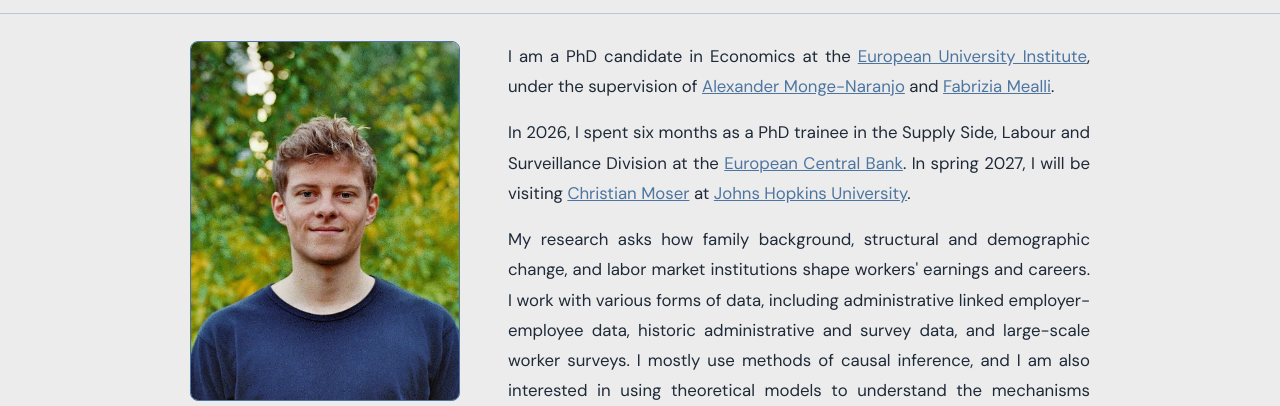
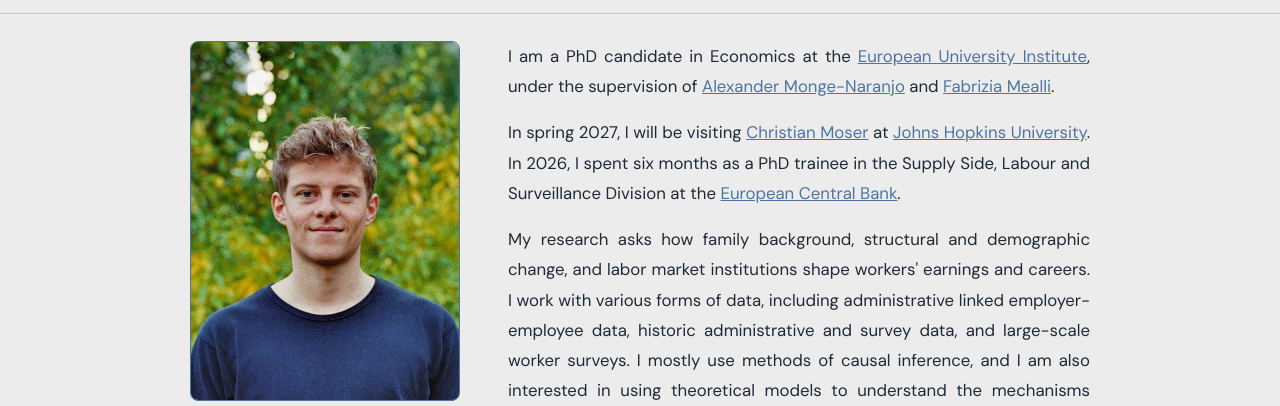
Before and after one commit to rbambino/rbambino.github.io, a plain HTML site: page index.html in a window 1280 px wide. Shown: the part 59-465 px from the top of the page. Drawn offline with Linux system fonts and the light colour scheme.

Commit message:
Reorder paragraphs in index.html

```diff
--- a/index.html
+++ b/index.html
@@ -550,7 +550,7 @@
                 </div>
                 <div class="intro-text">
                     <p>I am a PhD candidate in Economics at the <a href="https://www.eui.eu/en/academic-units/department-of-economics" target="_blank">European University Institute</a>, under the supervision of <a href="https://alexandermonge.com/about-me/" target="_blank">Alexander Monge-Naranjo</a> and <a href="https://sites.google.com/unifi.it/fabriziamealli" target="_blank">Fabrizia Mealli</a>.</p>
-                    <p>In 2026, I spent six months as a PhD trainee in the Supply Side, Labour and Surveillance Division at the <a href="https://www.ecb.europa.eu/home/html/index.en.html" target="_blank">European Central Bank</a>. In spring 2027, I will be visiting <a href="https://www.economoser.com/" target="_blank">Christian Moser</a> at <a href="https://econ.jhu.edu/" target="_blank">Johns Hopkins University</a><!-- and <a href="https://alexandermonge.com/about-me/" target="_blank">Alexander Monge-Naranjo</a> at the <a href="https://www.atlantafed.org/" target="_blank">Federal Reserve Bank of Atlanta</a>-->.</p>
+                    <p>In spring 2027, I will be visiting <a href="https://www.economoser.com/" target="_blank">Christian Moser</a> at <a href="https://econ.jhu.edu/" target="_blank">Johns Hopkins University</a><!-- and <a href="https://alexandermonge.com/about-me/" target="_blank">Alexander Monge-Naranjo</a> at the <a href="https://www.atlantafed.org/" target="_blank">Federal Reserve Bank of Atlanta</a>-->. In 2026, I spent six months as a PhD trainee in the Supply Side, Labour and Surveillance Division at the <a href="https://www.ecb.europa.eu/home/html/index.en.html" target="_blank">European Central Bank</a>.</p>
                     <p>My research asks how family background, structural and demographic change, and labor market institutions shape workers' earnings and careers. I work with various forms of data, including administrative linked employer-employee data, historic administrative and survey data, and large-scale worker surveys. I mostly use methods of causal inference, and I am also interested in using theoretical models to understand the mechanisms behind my empirical findings.</p>
                     <p>Before joining the EUI, I completed a Master's degree in Economics at the <a href="https://www.wiwi.uni-konstanz.de/en/" target="_blank">University of Konstanz</a>, with a specialization in macroeconomics.</p>
                 </div>
```
